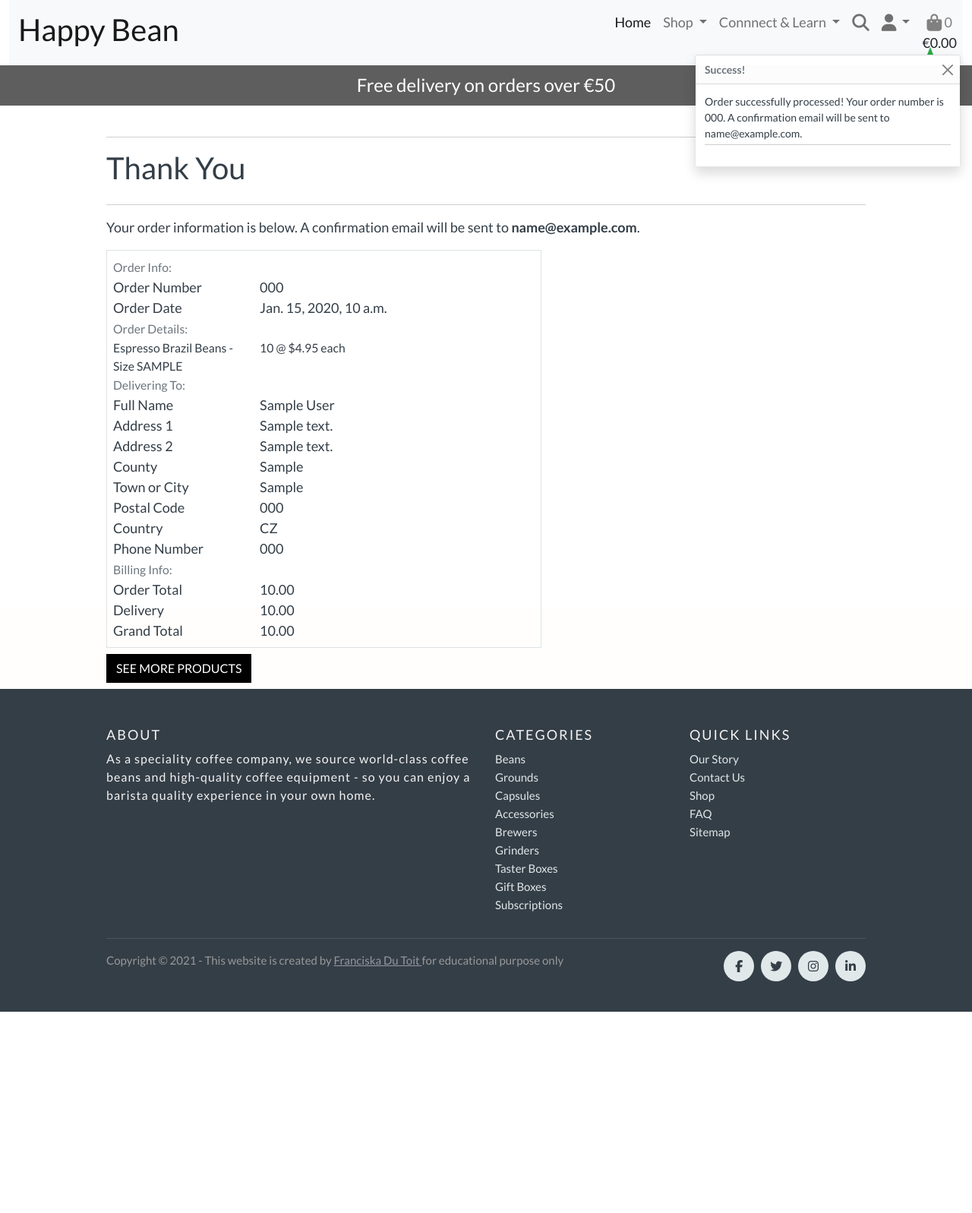
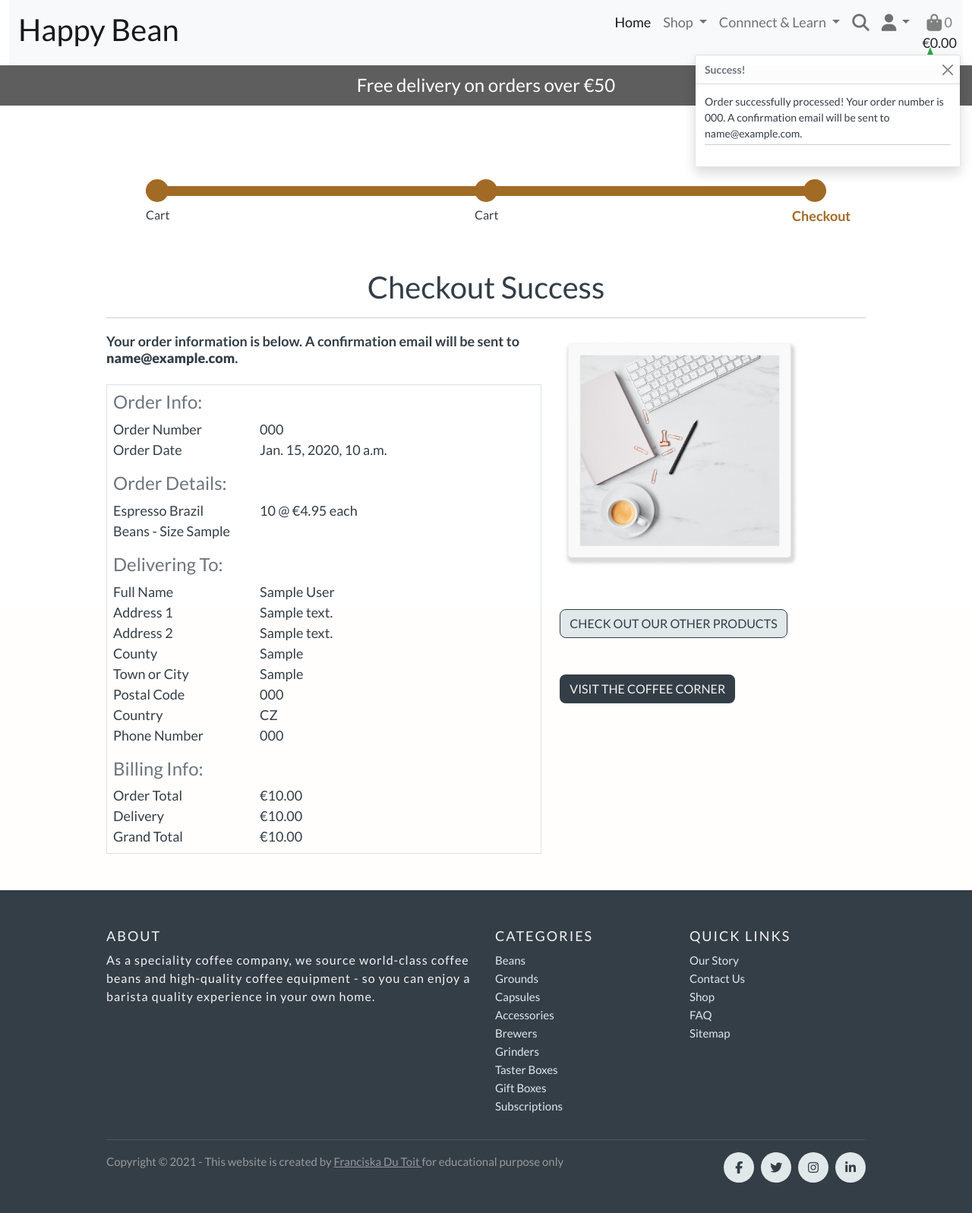
Before and after one commit to Code-Institute-Submissions/happybean, a Django app: page /checkout/checkout_success/000 in a window 1280 px wide. Shown: the whole page at 76% size. Before the commit the page ends 1332 px from the top, so only its background shows below. Run offline with Django 3.2, Linux system fonts and the light colour scheme; data comes from the database, SQL or seed files in the repository; tables that the repository leaves empty hold one stand-in row (values such as "Sample post"); some libraries are stand-ins or nearby versions.

Commit message:
Update and Style checkout success page

```diff
--- a/checkout/templates/checkout/checkout_success.html
+++ b/checkout/templates/checkout/checkout_success.html
@@ -1,5 +1,9 @@
 {% extends "base.html" %}
 {% load static %}
+
+{% block extra_title %}
+- Checkout Success
+{% endblock %}
 
 {% block extra_css %}
     <link rel="stylesheet" href="{% static 'checkout/css/checkout.css' %}">
@@ -8,29 +12,44 @@
 {% block page_header %}
     <div class="container header-container">
         <div class="row">
-            <div class="col"></div>
+            <div class="col">
+            </div>
         </div>
     </div>
 {% endblock %}
 
 {% block content %}
+<!-- Checkout Progress bar-->
+<!-- Original code with modifications for progress bar from: https://bbbootstrap.com/snippets/bootstrap-5-ecommerce-checkout-form-progress-bar-44177913-->
+
+<div class="progresses py-4 mt-5" id="success-progresses">
+    <ol class="d-flex align-items-center justify-content-between">
+        <a href="{% url 'view_cart' %}" class="page-link-text"><li id="step-1-success"></li></a>
+        <li id="step-2-success"></li>
+        <li id="step-3-success"></li>
+    </ol>
+    <div class="progress" id="success-progess">
+        <div  role="progressbar" style="width: 50%;" aria-valuenow="25" aria-valuemin="0" aria-valuemax="100" class="success-progressbar"></div>
+    </div>
+</div>
+<!-- Heading-->
 <div class="overlay"></div>
 <div class="container">
     <div class="row">
-            <div class="col">
-                <hr>
-                <h2 class="logo-font mb-4">Thank You</h2>
-                <hr>
-                <p class="text-black">Your order information is below. A confirmation email will be sent to <strong>{{ order.email }}</strong>.</p>
+        <div class="col text-center mt-5">
+            <h2 class="logo-font">Checkout Success</h2>
+            <hr class="w-100 mb-1">
         </div>
     </div>
-
+</div>
+<div class="container mb-5">
         <div class="row">
             <div class="col-12 col-lg-7">
+                <h3 class="smaller-heading pt-3 pb-3">Your order information is below. A confirmation email will be sent to <strong>{{ order.email }}</strong>.</h3>
                 <div class="order-confirmation-wrapper p-2 border">
                     <div class="row">
                         <div class="col">
-                            <small class="text-muted">Order Info:</small>
+                            <h3 class="text-muted">Order Info:</h3>
                         </div>
                     </div>
 
@@ -54,26 +73,26 @@
 
                     <div class="row">
                         <div class="col">
-                            <small class="text-muted">Order Details:</small>
+                            <h3 class="text-muted pt-3">Order Details:</h3>
                         </div>
                     </div>
 
                     {% for item in order.lineitems.all %}
                     <div class="row">
                         <div class="col-12 col-md-4">
-                            <p class="small mb-0 text-black font-weight-bold">
-                                {{ item.product.name }}{% if item.product_size %} - Size {{ item.product_size|upper }}{% endif %}
+                            <p class="mb-0 text-black font-weight-bold">
+                                {{ item.product.name }}{% if item.product_size %} - Size {{ item.product_size }}{% endif %}
                             </p>
                         </div>
                         <div class="col-12 col-md-8 text-md-right">
-                            <p class="small mb-0">{{ item.quantity }} @ ${{ item.product.price }} each</p>
+                            <p class=" mb-0">{{ item.quantity }} @ €{{ item.product.price }} each</p>
                         </div>
                     </div>
                     {% endfor %}
 
                     <div class="row">
                         <div class="col">
-                            <small class="text-muted">Delivering To:</small>
+                            <h3 class="text-muted mt-3">Delivering To:</h3>
                         </div>
                     </div>
 
@@ -157,7 +176,7 @@
 
                     <div class="row">
                         <div class="col">
-                            <small class="text-muted">Billing Info:</small>
+                            <h3 class="text-muted mt-3">Billing Info:</h3>
                         </div>
                     </div>
 
@@ -166,7 +185,7 @@
                             <p class="mb-0 text-black font-weight-bold">Order Total</p>
                         </div>
                         <div class="col-12 col-md-8 text-md-right">
-                            <p class="mb-0">{{ order.order_total }}</p>
+                            <p class="mb-0"> €{{ order.order_total }}</p>
                         </div>
                     </div>
 
@@ -175,7 +194,7 @@
                             <p class="mb-0 text-black font-weight-bold">Delivery</p>
                         </div>
                         <div class="col-12 col-md-8 text-md-right">
-                            <p class="mb-0">{{ order.delivery_cost }}</p>
+                            <p class="mb-0">€{{ order.delivery_cost }}</p>
                         </div>
                     </div>
 
@@ -184,14 +203,14 @@
                             <p class="mb-0 text-black font-weight-bold">Grand Total</p>
                         </div>
                         <div class="col-12 col-md-8 text-md-right">
-                            <p class="mb-0">{{ order.grand_total }}</p>
+                            <p class="mb-0">€{{ order.grand_total }}</p>
                         </div>
                     </div>
                 </div>
             </div>
-        </div>
-        <div class="row">
-			<div class="col-12 col-lg-7 text-right">
+            <!-- Image -->
+            <div class="col-sm-12 col-md-12 col-lg-5 mt-3" >
+                <img src="{% static 'images/signup.png' %}" alt="" class="block-img-success">
                 {% if from_profile %}
                     <a href="{% url 'profile' %}" class="btn btn-black rounded-0 my-2">
                         <span class="icon mr-2">
@@ -200,12 +219,15 @@
                         <span class="text-uppercase">Back to Profile</span>
                     </a>
                 {% else %}
-                    <a href="{% url 'products' %}" class="btn btn-black rounded-0 my-2">
-
-                        <span class="text-uppercase">See more products</span>
+                    <a href="{% url 'products' %}" class="btn alt-action-btn mt-5">
+                        <span class="text-uppercase">Check out our other products</span>
+                    </a>
+                    <a href="{% url 'coffee_corner' %}" class="btn action-btn mt-5">
+                        <span class="text-uppercase">Visit the Coffee Corner</span>
                     </a>
                 {% endif %}
             </div>
         </div>
     </div>
+</div>
 {% endblock %}
--- a/static/css/base.css
+++ b/static/css/base.css
@@ -647,6 +647,56 @@ h3{
     background-color: var(--Accent);
 }
 
+
+/* --------------------------------------------------- */
+/*                  CHECKOUT SUCCESS                   */
+/* --------------------------------------------------- */
+
+.block-img-success{
+    max-width: 80%;
+}
+
+/* Cart Steps */
+
+#step-1-success{
+    background-color: var(--Accent);
+}
+
+#step-1-success::after {
+    content: "Cart";
+    font-size: 16px;
+    padding-left: 15px;
+}
+
+#step-2-success{
+    background-color: var(--Accent);
+}
+
+#step-2-success::after {
+    content: "Cart";
+    font-size: 16px;
+    padding-left: 15px;
+}
+
+#step-3-success{
+    background-color: var(--Accent);
+}
+
+#step-3-success::after {
+    content: "Checkout";
+    font-size: 18px;
+    font-weight: 700;
+    color: var(--Accent);
+}
+
+.success-progressbar{
+    background-color: var(--Accent);
+}
+
+#success-progresses #success-progess{
+    background-color: var(--Accent);
+}
+
 /* ------------------------------- bootstrap toasts */
 
 .message-container {
```
Lines whose indentation alone changed are shown as unchanged.
